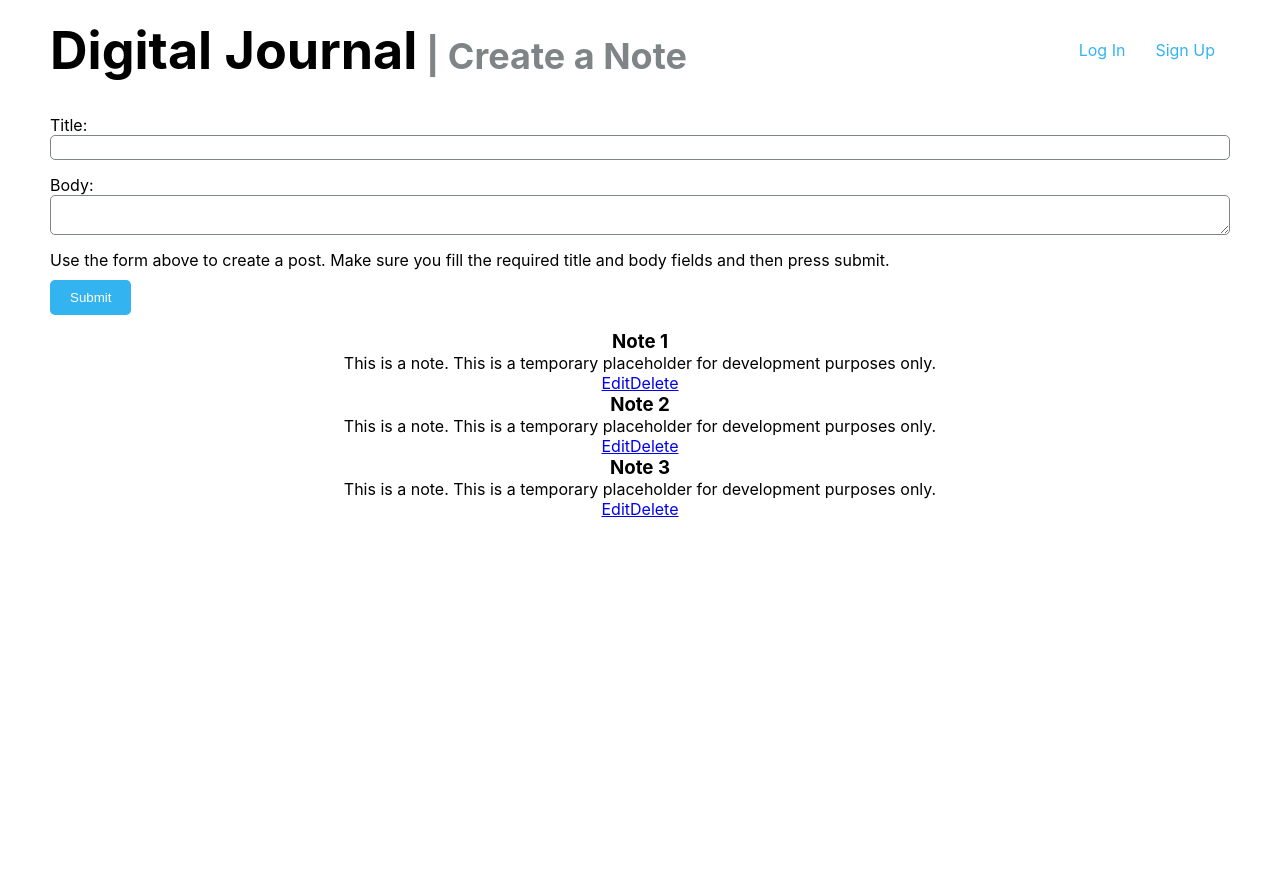
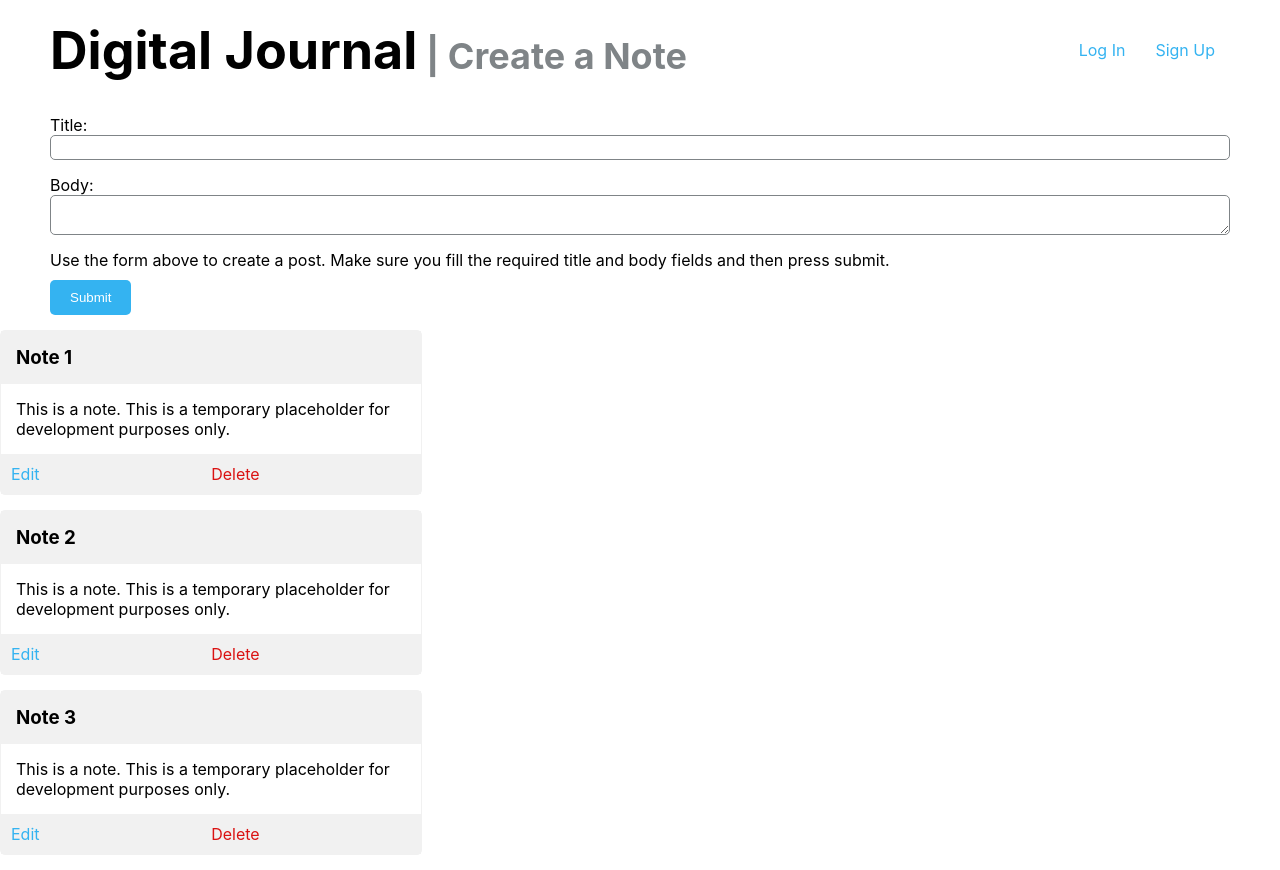
Before and after one commit to vinccodes/chingu-voyages, a React (Create React App) app in the folder solo-projects/tier3/journal-app/: page / in a window 1280 px wide. Before the commit the page ends 800 px from the top, so only its background shows below. Built offline with nearby package versions, Linux system fonts and the light colour scheme.

Commit message:
style: styled Notes component

```diff
--- a/solo-projects/tier3/journal-app/src/App.js
+++ b/solo-projects/tier3/journal-app/src/App.js
@@ -21,7 +21,7 @@ function App() {
         <Navbar logo="Digital Journal" subtitle=" | Create a Note"/>
       </header>
       <AddNoteForm/>
-      <div>
+      <div class="container__notes">
         {allNotes}
       </div>
     </div>
--- a/solo-projects/tier3/journal-app/src/components/Note.js
+++ b/solo-projects/tier3/journal-app/src/components/Note.js
@@ -1,13 +1,18 @@
 import React from 'react'
+import '../styles.css'
 
 const Note = (props) =>{
     return (
-        <div>
-            <h3>{props.title}</h3>
-            <p>{props.body}</p>
-            <div>
-                <a href="#">Edit</a>
-                <a href="#">Delete</a>
+        <div className="note__item">
+            <h3 className="note__item--title">{props.title}</h3>
+            <p className="note__item--body">{props.body}</p>
+            <div className="note__item--links__container">
+                <div className="link__container--left">
+                    <a className="note__item--link note__item--link--edit" href="#">Edit</a>
+                </div>
+                <div className="link__container--right">
+                    <a className="note__item--link note__item--link--delete" href="#">Delete</a>
+                </div>
             </div>
         </div>
     )
--- a/solo-projects/tier3/journal-app/src/styles.css
+++ b/solo-projects/tier3/journal-app/src/styles.css
@@ -12,13 +12,16 @@
 
     /* Font weight*/
     --fw-reg: 300;
+    --fw-bold: 700;
 
 
     /* Colors */
     --clr-lightgrey: #7F8487;
     --clr-ivory: #f1f1f1;
     --clr-brightblue: #34B3F1;
+    --clr-red: #DA1212;
     --clr-white: #ffffff;
+
 
     /* Margins */
     --container: 25px 50px;
@@ -102,3 +105,59 @@ nav {
 .addNoteForm__description {
     margin-bottom: 10px;
 }
+
+/* Notes Section */
+
+.container__notes {
+
+}
+
+.note__item {
+    max-width: 33vw;
+    border: 1px solid var(--clr-ivory);
+    border-radius: 5px;
+    text-align: left;
+    margin-bottom: 15px;
+}
+
+.note__item--title {
+    font-weight: var(--fw-bold);
+    background-color: var(--clr-ivory);
+    padding: 15px;
+}
+
+.note__item--body {
+    padding: 15px;
+}
+
+.note__item--links__container {
+    background-color: var(--clr-ivory);
+    padding: 10px;
+
+    display: flex;
+    flex-direction: row;
+
+}
+
+.note__item--link {
+    text-decoration: none;
+    margin-right: 50px;
+}
+
+.link__container--left {
+    width: 100%;
+    text-align: left;
+}
+
+.note__item--link--edit {
+    color: var(--clr-brightblue);
+
+}
+.link__container--right {
+    width: 100%;
+    text-align: left;
+}
+.note__item--link--delete {
+    color: var(--clr-red);
+
+}
```
